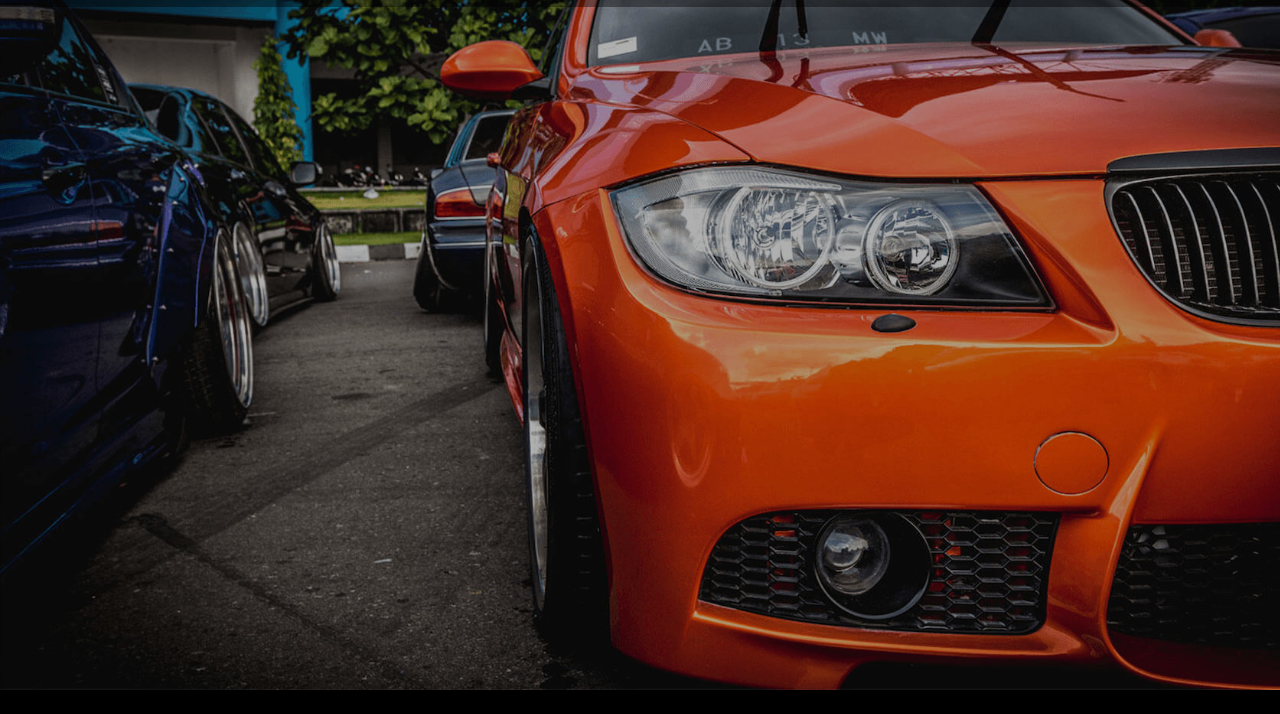
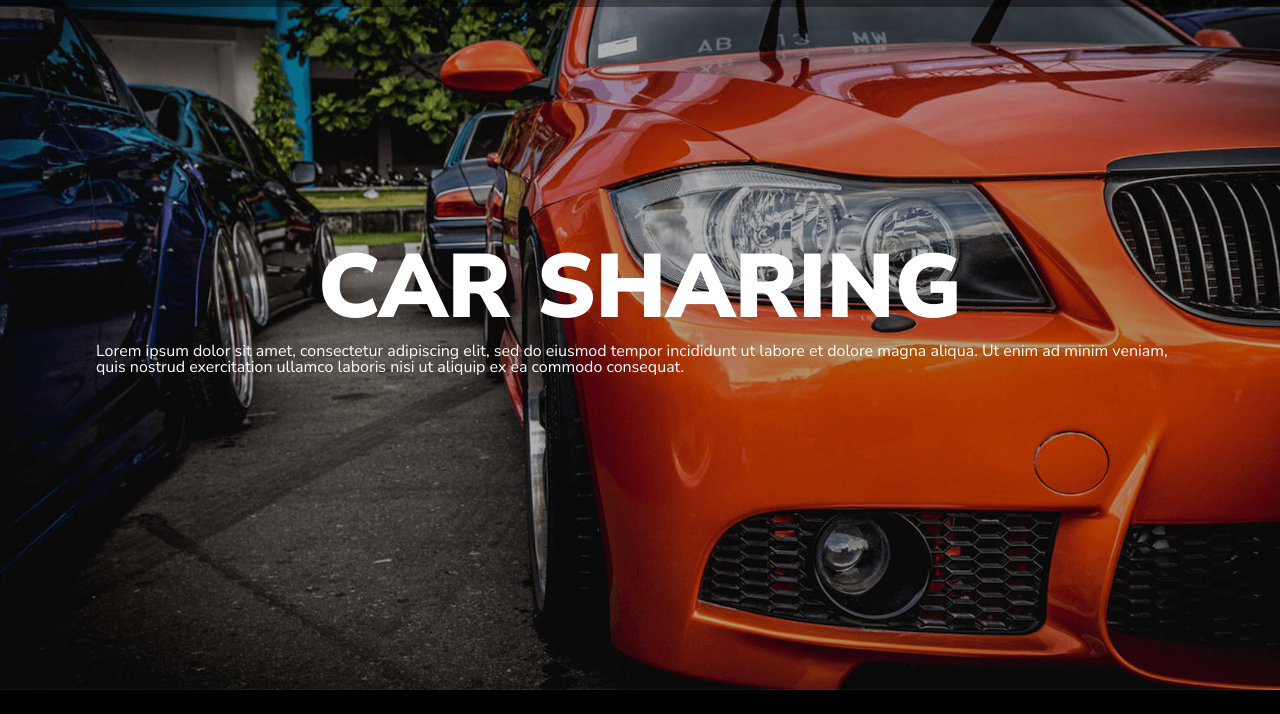
Before and after one commit to knapora/carsharing, a plain HTML site: page 01_Car_Sharing/index.html in a window 1280 px wide. Shown: the part 86-800 px from the top of the page. Drawn offline with Linux system fonts and the light colour scheme.

Commit message:
added banner, banner info and styling

```diff
--- a/01_Car_Sharing/css/style.css
+++ b/01_Car_Sharing/css/style.css
@@ -92,3 +92,21 @@ header {
 .nav-list a:hover {
     background-color: rgba(255,255,255, 0.3);
 }
+.banner {
+    display: flex;
+    flex-direction: column;
+    align-items: center;
+    justify-content: center;
+    height: calc(97vh - 93px);
+}
+
+.title {
+    font-size: 90px;
+    font-weight: 900;
+    margin-bottom: 10px;
+}
+
+.info {
+    font-size: 16px;
+    margin-bottom: 80px;
+}
--- a/01_Car_Sharing/index.html
+++ b/01_Car_Sharing/index.html
@@ -33,6 +33,16 @@
                     </ul>
                 </nav>
             </section>
+            <div class="banner">
+                <section class="title">CAR SHARING</section>
+                <article class="info">
+                    Lorem ipsum dolor sit amet, consectetur adipiscing elit, sed do
+                    eiusmod tempor incididunt ut labore et dolore magna aliqua. Ut enim
+                    ad minim veniam, quis nostrud exercitation ullamco laboris nisi ut
+                    aliquip ex ea commodo consequat.
+                </article>
+
+            </div>
         </div>
     </header>
 
```
